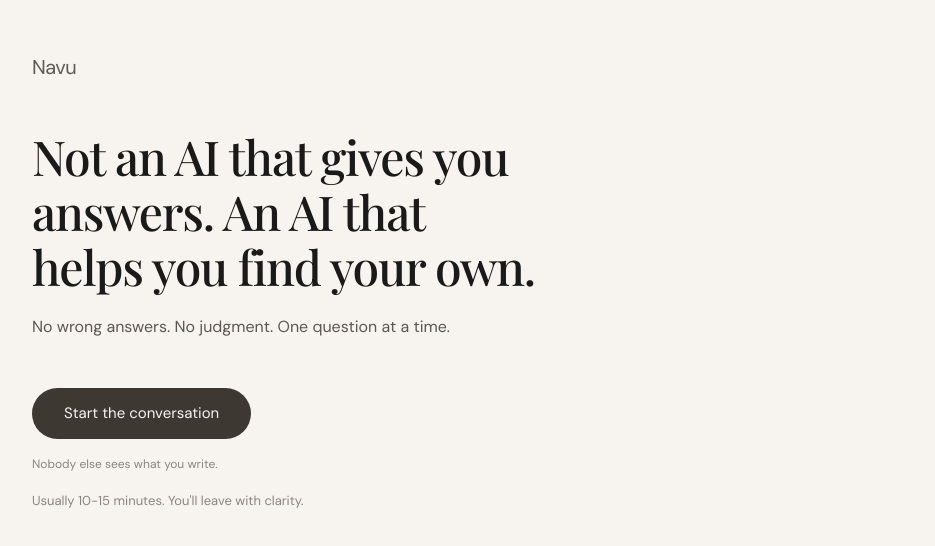
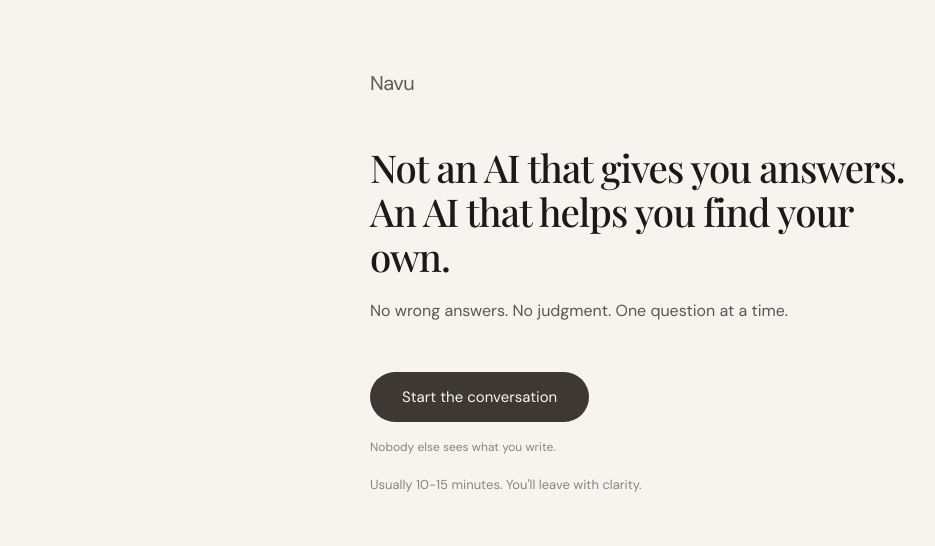
Before and after one commit to jjmmaattiicc/navu, a Next.js app: page / in a window 1280 px wide. Shown: the part 118-664 px from the top of the page, without its empty margins (0-935 px from the left). Built offline with nearby package versions, Linux system fonts and the light colour scheme.

Commit message:
latest updates

```diff
--- a/src/components/Chat.tsx
+++ b/src/components/Chat.tsx
@@ -125,12 +125,11 @@ export default function Chat({ copy, onBack }: ChatProps) {
         </h1>
       </header>
 
-      <div className="flex h-[calc(100vh-60px)] min-h-0 flex-col">
       <div
         ref={scrollRef}
-          className="min-h-0 flex-1 overflow-y-auto px-4 py-6"
+        className="flex min-h-0 flex-1 flex-col justify-end overflow-y-auto px-4 py-6"
       >
-          <div className="mx-auto flex min-h-full w-full max-w-[680px] flex-col justify-end gap-3">
+        <div className="mx-auto flex w-full max-w-[680px] flex-col gap-3">
           {messages.map((message, index) => (
             <MessageBubble key={index} message={message} />
           ))}
@@ -163,7 +162,6 @@ export default function Chat({ copy, onBack }: ChatProps) {
           </button>
         </form>
       </footer>
-      </div>
     </div>
   );
 }
--- a/src/components/Landing.tsx
+++ b/src/components/Landing.tsx
@@ -9,8 +9,8 @@ type LandingProps = {
 
 export default function Landing({ copy, onStart }: LandingProps) {
   return (
-    <div className="flex min-h-screen flex-col justify-center bg-[#F7F4EF] px-6 py-12 sm:px-8">
-      <div className="w-full max-w-lg">
+    <div className="flex min-h-screen items-center justify-center bg-[#F7F4EF] px-6 py-12 sm:px-8">
+      <div className="mx-auto w-full max-w-[540px]">
         <header className="mb-12">
           <p className="text-xl font-medium tracking-tight text-[#1a1a1a]/70">
             Navu
@@ -18,7 +18,7 @@ export default function Landing({ copy, onStart }: LandingProps) {
         </header>
 
         <div className="space-y-5">
-          <h1 className="text-[2.5rem] font-medium leading-[1.15] tracking-tight text-[#1a1a1a] sm:text-5xl">
+          <h1 className="text-[2.4rem] font-medium leading-[1.15] tracking-tight text-[#1a1a1a]">
             {copy.tagline}
           </h1>
 
```
Lines whose indentation alone changed are shown as unchanged.
